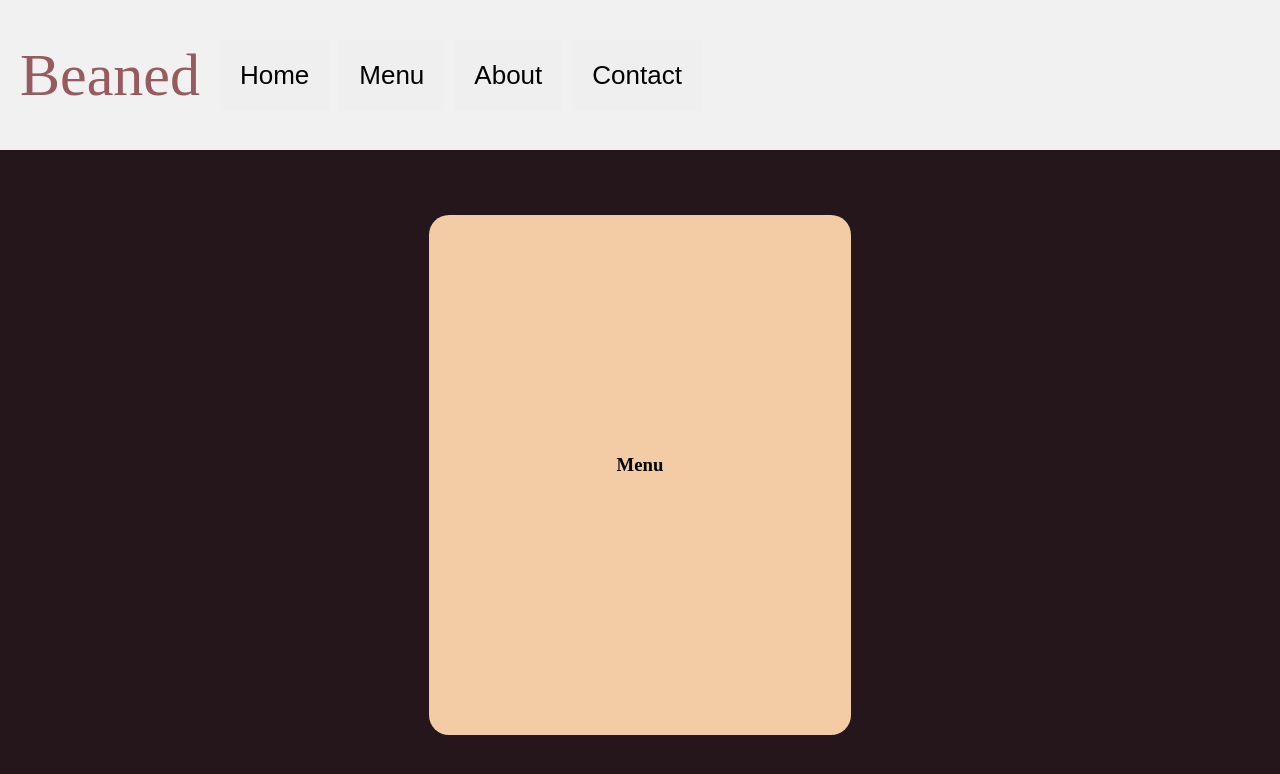
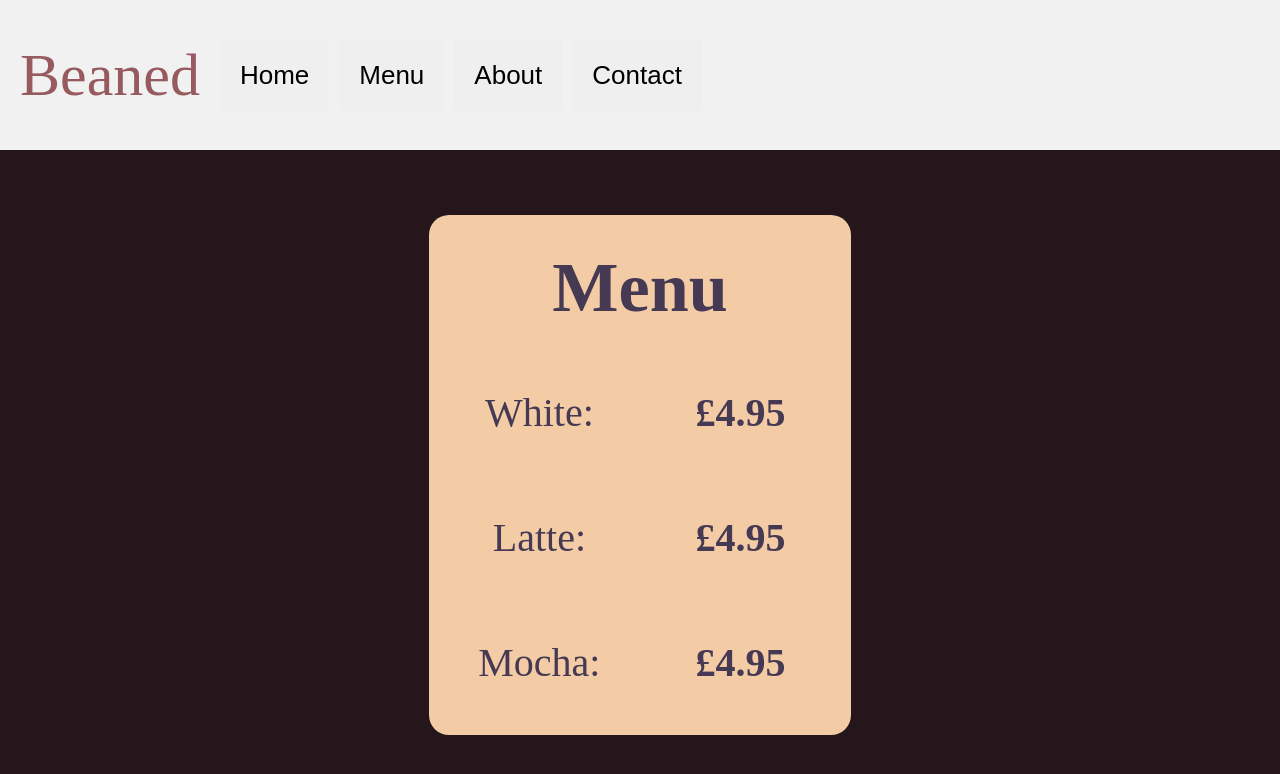
Before and after one commit to jack-king1/top-restaurantpage, a website built with webpack: page src/template.html in a window 1280 px wide. Both pictures are taken after a click on the button "Menu". Built offline with nearby package versions, Linux system fonts and the light colour scheme.

Commit message:
added menu page

```diff
--- a/src/index.js
+++ b/src/index.js
@@ -35,3 +35,4 @@ function addEventListenerToNavBtns(){
 initPages();
 getCotnentDiv();
 addEventListenerToNavBtns();
+//changePage(0);
--- a/src/page-load.js
+++ b/src/page-load.js
@@ -29,14 +29,16 @@ return aboutContent;
 
 function loadMenu(){
     let menuContent = `<div id="menu">
-    <div>
-        <h3>Menu</h3>
-    </div>
-    <div>
-        <p>
-        </p>
-    </div>
-</div>`;
+            <div>
+                <h3>Menu</h3>
+            </div>
+            <div class="menu-item">White:</div>
+            <div class="menu-item"><b>£4.95</b></div>
+            <div class="menu-item">Latte:</div>
+            <div class="menu-item"><b>£4.95</b></div>
+            <div class="menu-item">Mocha:</div>
+            <div class="menu-item"><b>£4.95</b></div>
+        </div>`;
 return menuContent;
 }
 
--- a/src/styles.css
+++ b/src/styles.css
@@ -106,3 +106,19 @@ nav button{
   scale: 105%;
   transition:ease-in .1s;
 }
+
+#menu{
+  display: grid;
+  grid-template-columns: 1fr 1fr;
+  grid-template-rows: 1fr 1fr 1fr 1fr;
+  color: #453953;
+}
+
+.menu-item{
+  font-size: 40px;
+}
+
+#menu div:first-child{
+  grid-column: 1 / 3;
+  font-size: 60px;
+}
--- a/src/template.html
+++ b/src/template.html
@@ -16,18 +16,7 @@
         </nav>
     </header>
     <div id="content">
-        <div id="home">
-            <div>
-                <h3>Welcome!</h3>
-            </div>
-            <div>
-                <p>We are Beaned, we are a coffee house in Exeter. With naturally
-                    curated beans and customer service to match we are the perfect
-                    place for a weekend catchup or an office hangout!
-                </p>
-            </div>
-            <div><button>See Menu</button></div>
-        </div>
+
     </div>
 </body>
 </html>
```
